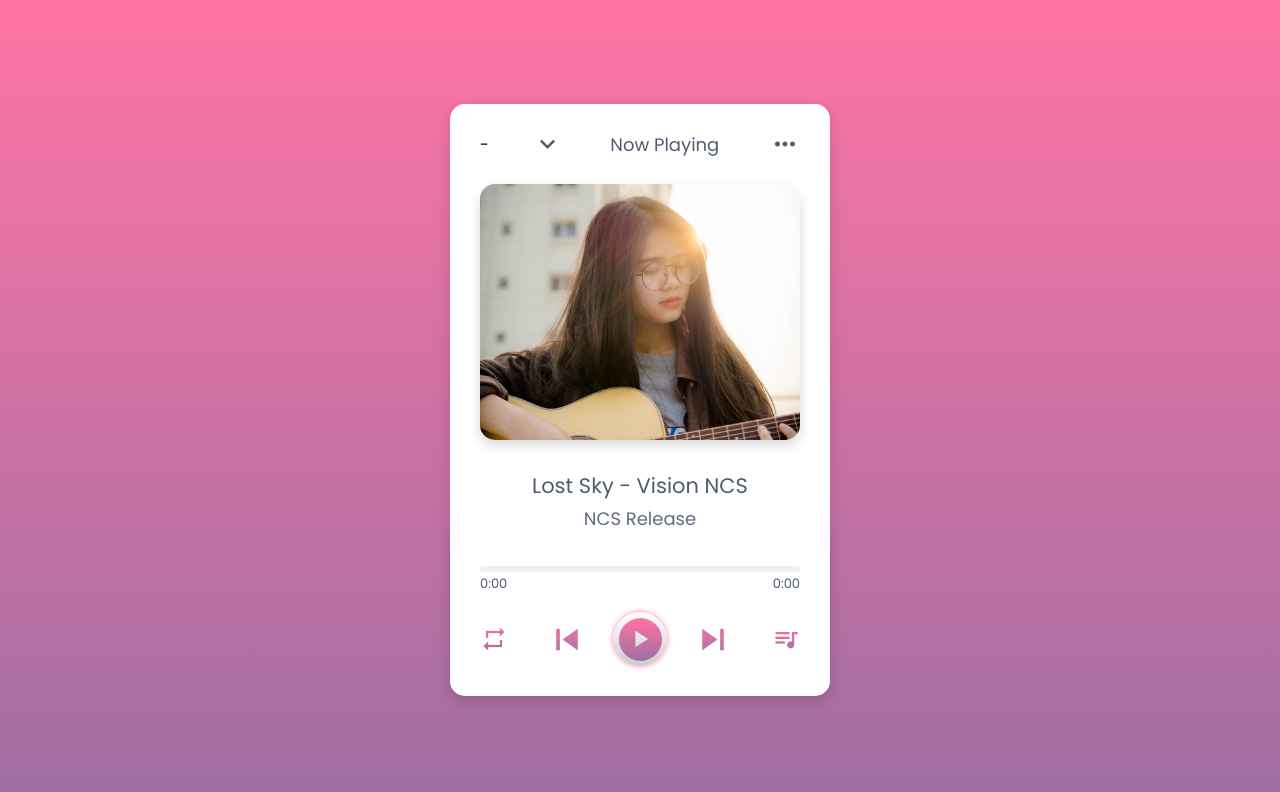
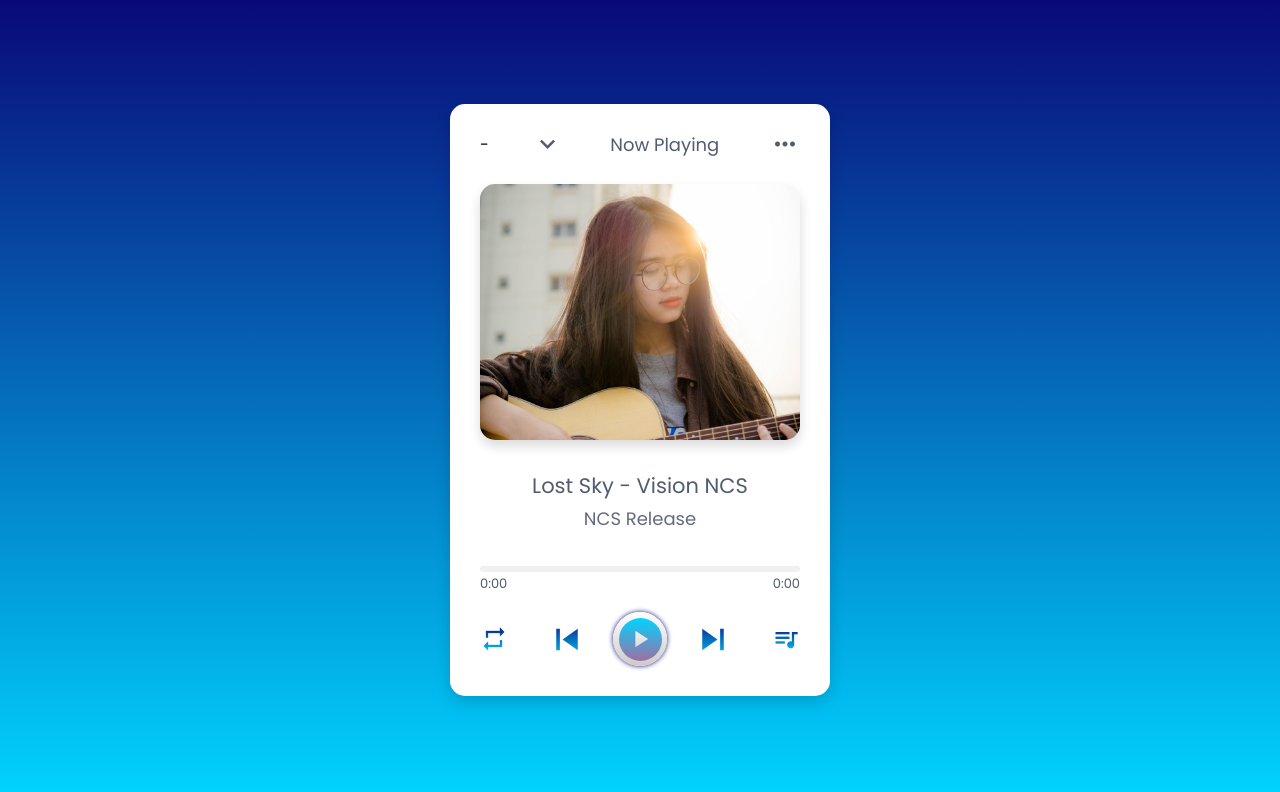
Before and after one commit to luciaduque248/ReproductorDeMusica, a plain HTML site: page index.html in a window 1280 px wide. Drawn offline with Linux system fonts and the light colour scheme.

Commit message:
Colors was modified

```diff
--- a/style.css
+++ b/style.css
@@ -10,6 +10,8 @@
   margin: 0;
 }
 :root{
+  --darkblue: #090979;
+  --lightblue: #00d4ff;
   --pink: #ff74a4;
   --violet: #9f6ea3;
   --lightblack: #515C6F;
@@ -23,7 +25,7 @@ body{
   align-items: center;
   justify-content: center;
   min-height: 100vh;
-  background: linear-gradient(var(--pink) 0%, var(--violet) 100%);
+  background: linear-gradient(var(--darkblue) 0%, var(--lightblue) 100%);
 }
 .wrapper{
   width: 380px;
@@ -95,8 +97,9 @@ body{
   width: 0%;
   position: relative;
   border-radius: inherit;
-  background: linear-gradient(90deg, var(--pink) 0%, var(--violet) 100%);
+  background: linear-gradient(90deg, var(--darkblue) 0%, var(--lightblue) 100%);
 }
+
 .progress-bar::before{
   content: "";
   position: absolute;
@@ -129,7 +132,7 @@ body{
 .controls i{
   font-size: 28px;
   user-select: none;
-  background: linear-gradient(var(--pink) 0%, var(--violet) 100%);
+  background: linear-gradient(var(--darkblue) 0%, var(--lightblue) 100%);
   background-clip: text;
   -webkit-background-clip: text;
   -webkit-text-fill-color: transparent;
@@ -153,7 +156,7 @@ body{
   justify-content: center;
   border-radius: 50%;
   background: linear-gradient(var(--white) 0%, var(--darkwhite) 100%);
-  box-shadow: 0px 0px 5px var(--pink);
+  box-shadow: 0px 0px 5px var(--darkblue);
 }
 .play-pause::before{
   position: absolute;
@@ -161,7 +164,7 @@ body{
   height: 43px;
   width: 43px;
   border-radius: inherit;
-  background: linear-gradient(var(--pink) 0%, var(--violet) 100%);
+  background: linear-gradient(var(--lightblue) 0%, var(--violet) 100%);
 }
 .play-pause i{
   height: 43px;
```
